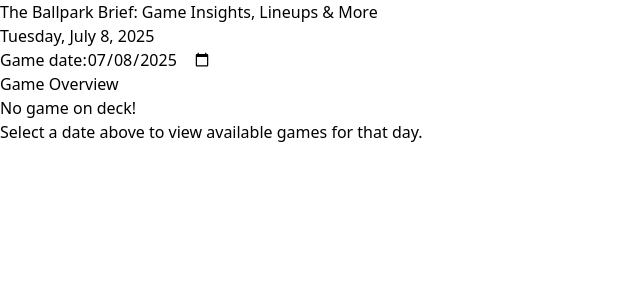
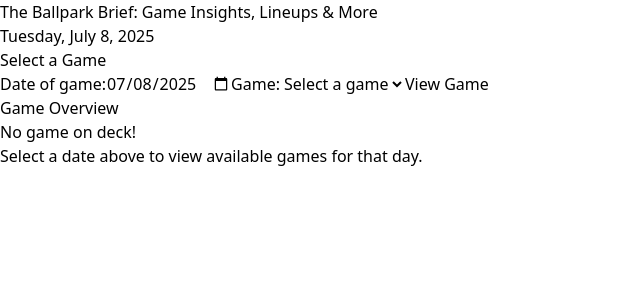
Before and after one commit to hannahkim313/the-ballpark-brief, a Next.js app: page / in a window 1280 px wide. Shown: the top 300 px of the page, without its empty margins (0-640 px from the left). Built offline with nearby package versions, Linux system fonts and the light colour scheme.

Commit message:
Create a game selector component
This is a feature that allows users to select a specific game from a list of available games of a chosen date to view its data. A future implementation will integrate API fetching.

```diff
--- a/app/page.tsx
+++ b/app/page.tsx
@@ -1,20 +1,10 @@
+import GameSelector from '@/components/GameSelector';
+
 const Page = () => {
-  const today = new Date();
-  const maxDate = today.toISOString().split('T')[0];
-
   return (
     <div>
-      <section>
-        <label htmlFor="gameDate">Game date:</label>
-        <input
-          type="date"
-          id="gameDate"
-          name="gameDate"
-          defaultValue={maxDate}
-          min="2020-03-30"
-          max={maxDate}
-        />
-      </section>
+      <GameSelector />
+
       <section>
         <h2>Game Overview</h2>
         <p>No game on deck!</p>
--- /dev/null
+++ b/components/GameSelector.tsx
@@ -0,0 +1,35 @@
+const GameSelector = () => {
+  const today = new Date();
+  const maxDate = today.toISOString().split('T')[0];
+
+  return (
+    <section>
+      <h2>Select a Game</h2>
+
+      <form action="">
+        <label htmlFor="gameDate">Date of game:</label>
+        <input
+          type="date"
+          id="gameDate"
+          name="gameDate"
+          defaultValue={maxDate}
+          min="2020-03-30"
+          max={maxDate}
+        />
+
+        <label htmlFor="game">Game:</label>
+        <select name="game" id="game">
+          <option value="">Select a game</option>
+          {/* TODO: Replace options with dynamic values from API */}
+          <option value="firstGame">First game</option>
+          <option value="secondGame">Second game</option>
+          <option value="ThirdGame">Third game</option>
+        </select>
+
+        <button type="submit">View Game</button>
+      </form>
+    </section>
+  );
+};
+
+export default GameSelector;
```
